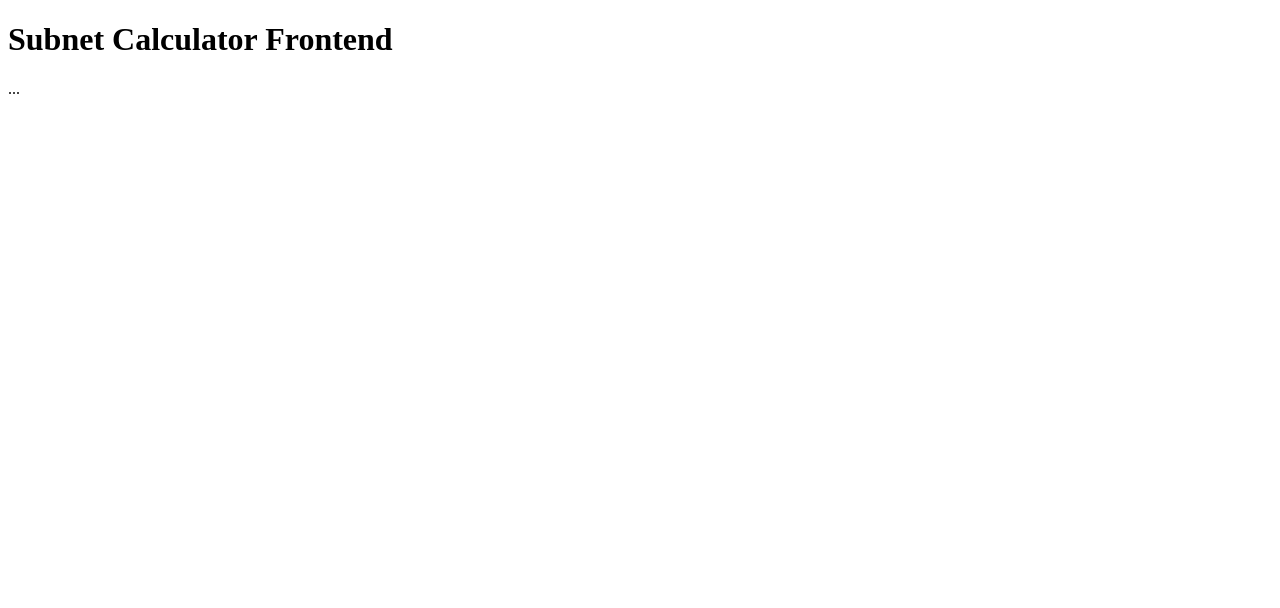
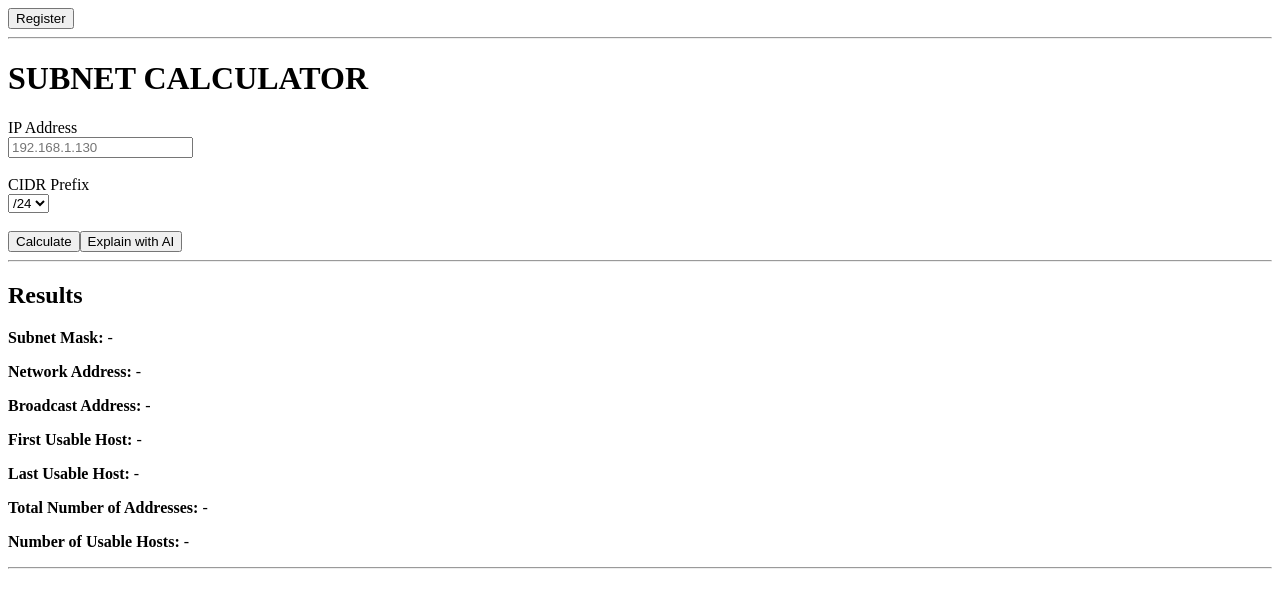
Before and after one commit to pajser486sx/SubnetApp, a Vue app in the folder SubnetFrontend/: page / in a window 1280 px wide. Shown: the top 608 px of the page. Built offline with nearby package versions, Linux system fonts and the light colour scheme.

Commit message:
Basic frontend skeleton

```diff
--- a/SubnetFrontend/src/App.vue
+++ b/SubnetFrontend/src/App.vue
@@ -1,10 +1,7 @@
-<script setup></script>
+<script setup>
+import { RouterView } from "vue-router";
+</script>
 
 <template>
-  <h1>Subnet Calculator Frontend</h1>
-  <p>
-    ...
-  </p>
+  <RouterView />
 </template>
-
-<style scoped></style>
--- a/SubnetFrontend/src/main.js
+++ b/SubnetFrontend/src/main.js
@@ -1,4 +1,7 @@
-import { createApp } from 'vue'
-import App from './App.vue'
+import { createApp } from "vue";
+import App from "./App.vue";
+import router from "./router";
 
-createApp(App).mount('#app')
+createApp(App)
+  .use(router)
+  .mount("#app");
--- a/SubnetFrontend/src/views/HomeView.vue
+++ b/SubnetFrontend/src/views/HomeView.vue
@@ -1 +1,145 @@
-//page for the main subnet calculator
+<script setup>
+import { ref } from "vue";
+import { useRouter } from "vue-router";
+
+const router = useRouter();
+
+const ipAddress = ref("");
+const cidr = ref(24);
+
+//placeholders
+const result = ref({
+  subnetMask: "",
+  networkAddress: "",
+  broadcastAddress: "",
+  firstUsableHost: "",
+  lastUsableHost: "",
+  totalAddresses: "",
+  usableHosts: ""
+});
+
+const goToRegister = () => {
+  router.push("/register");
+};
+
+const calculate = () => {
+  console.log("IP:", ipAddress.value);
+  console.log("CIDR:", cidr.value);
+
+
+};
+
+const explainWithAI = () => {
+  console.log("AI explanation will be added later.");
+};
+</script>
+
+<template>
+  <main>
+
+    <div>
+      <button @click="goToRegister">Register</button>
+    </div>
+
+    <hr>
+
+    <h1>SUBNET CALCULATOR</h1>
+    <section>
+
+      <div>
+        <label for="ip-address">
+          IP Address
+        </label>
+
+        <br>
+
+        <input id="ip-address"
+          v-model="ipAddress"
+          type="text"
+          placeholder="192.168.1.130"
+        >
+      </div>
+
+      <br>
+
+      <div>
+        <label for="cidr">
+          CIDR Prefix
+        </label>
+
+        <br>
+
+        <select
+          id="cidr"
+          v-model="cidr"
+        >
+          <option
+            v-for="prefix in 33"
+            :key="prefix - 1"
+            :value="prefix - 1"
+          >
+            /{{ prefix - 1 }}
+          </option>
+        </select>
+      </div>
+
+      <br>
+
+      <button @click="calculate">
+        Calculate
+      </button>
+
+      <button @click="explainWithAI">
+        Explain with AI
+      </button>
+
+    </section>
+
+    <hr>
+
+
+    <section>
+
+      <h2>Results</h2>
+
+      <p>
+        <strong>Subnet Mask:</strong>
+        {{ result.subnetMask || "-" }}
+      </p>
+
+      <p>
+        <strong>Network Address:</strong>
+        {{ result.networkAddress || "-" }}
+      </p>
+
+      <p>
+        <strong>Broadcast Address:</strong>
+        {{ result.broadcastAddress || "-" }}
+      </p>
+
+      <p>
+        <strong>First Usable Host:</strong>
+        {{ result.firstUsableHost || "-" }}
+      </p>
+
+      <p>
+        <strong>Last Usable Host:</strong>
+        {{ result.lastUsableHost || "-" }}
+      </p>
+
+      <p>
+        <strong>Total Number of Addresses:</strong>
+        {{ result.totalAddresses || "-" }}
+      </p>
+
+      <p>
+        <strong>Number of Usable Hosts:</strong>
+        {{ result.usableHosts || "-" }}
+      </p>
+
+    </section>
+
+    <hr>
+
+  </main>
+</template>
--- a/SubnetFrontend/src/views/LoginView.vue
+++ b/SubnetFrontend/src/views/LoginView.vue
@@ -0,0 +1,5 @@
+<script setup>
+</script>
+<template>
+
+</template>
--- a/SubnetFrontend/src/views/RegisterView.vue
+++ b/SubnetFrontend/src/views/RegisterView.vue
@@ -0,0 +1,5 @@
+<script setup>
+</script>
+<template>
+
+</template>
```
